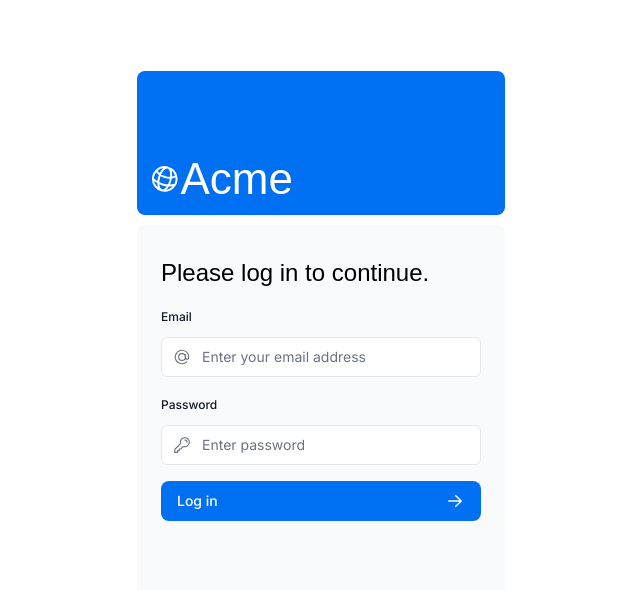
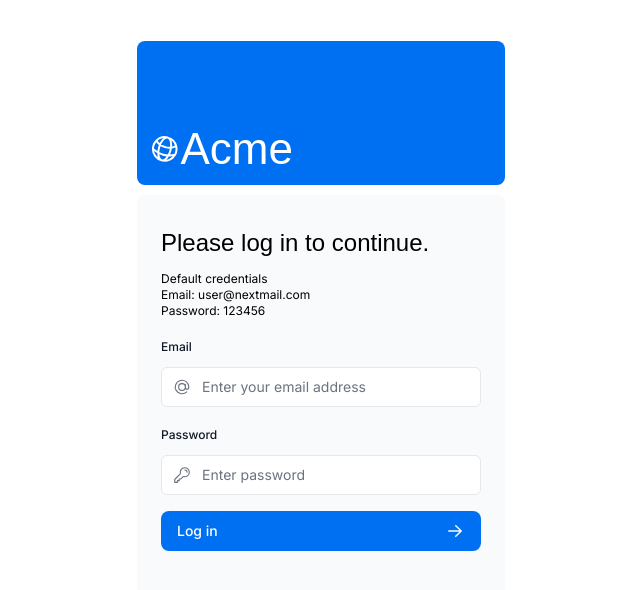
Before and after one commit to emij7/nextjs-org-curso-, a Next.js app: page /login in a window 1280 px wide. Shown: the top 590 px of the page, without its empty margins (319-959 px from the left). Built offline with nearby package versions, Linux system fonts and the light colour scheme; a web font is replaced by a local one.

Commit message:
Feat: logout functionality

```diff
--- a/app/ui/dashboard/sidenav.tsx
+++ b/app/ui/dashboard/sidenav.tsx
@@ -1,7 +1,8 @@
-import Link from 'next/link';
-import NavLinks from '@/app/ui/dashboard/nav-links';
-import AcmeLogo from '@/app/ui/acme-logo';
-import { PowerIcon } from '@heroicons/react/24/outline';
+import Link from "next/link";
+import NavLinks from "@/app/ui/dashboard/nav-links";
+import AcmeLogo from "@/app/ui/acme-logo";
+import { PowerIcon } from "@heroicons/react/24/outline";
+import { signOut } from "@/auth";
 
 export default function SideNav() {
   return (
@@ -17,7 +18,12 @@ export default function SideNav() {
       <div className="flex grow flex-row justify-between space-x-2 md:flex-col md:space-x-0 md:space-y-2">
         <NavLinks />
         <div className="hidden h-auto w-full grow rounded-md bg-gray-50 md:block"></div>
-        <form>
+        <form
+          action={async () => {
+            "use server";
+            await signOut();
+          }}
+        >
           <button className="flex h-[48px] grow items-center justify-center gap-2 rounded-md bg-gray-50 p-3 text-sm font-medium hover:bg-sky-100 hover:text-blue-600 md:flex-none md:justify-start md:p-2 md:px-3">
             <PowerIcon className="w-6" />
             <div className="hidden md:block">Sign Out</div>
--- a/app/ui/login-form.tsx
+++ b/app/ui/login-form.tsx
@@ -20,6 +20,11 @@ export default function LoginForm() {
         <h1 className={`${lusitana.className} mb-3 text-2xl`}>
           Please log in to continue.
         </h1>
+        <p className="text-xs">
+          Default credentials
+          <br />
+          Email: user@nextmail.com <br /> Password: 123456
+        </p>
         <div className="w-full">
           <div>
             <label
```
